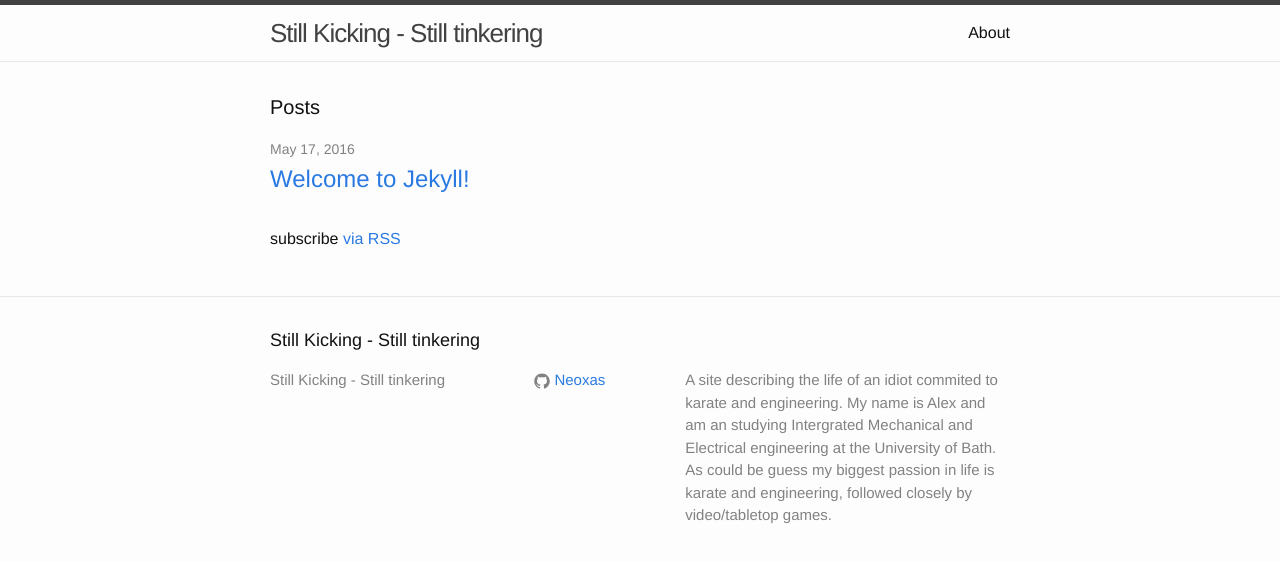
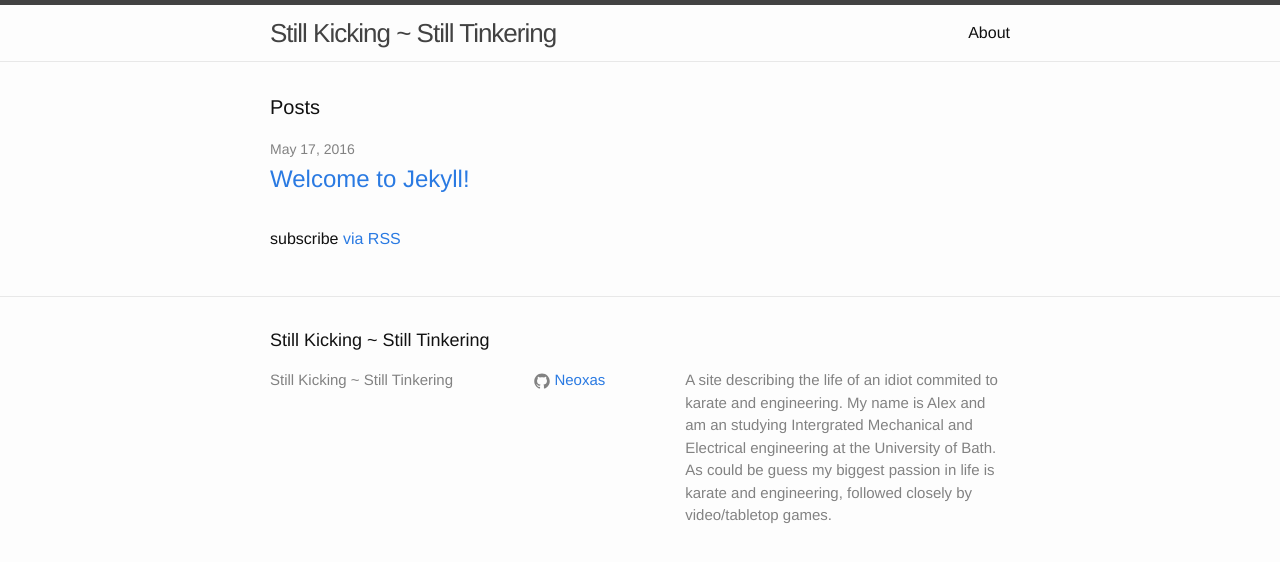
Before and after one commit to Neoxas/Neoxas.github.io, a Jekyll site: the page built from index.html, in a window 1280 px wide. Shown: the top 562 px of the page. Built offline with Jekyll 4.4.1, drawn with Linux system fonts in a browser that asks for light colours.

```diff
--- a/_config.yml
+++ b/_config.yml
@@ -6,7 +6,7 @@
 # 'jekyll serve'. If you change this file, please restart the server process.
 
 # Site settings
-title: Still Kicking - Still tinkering
+title: Still Kicking ~ Still Tinkering
 email:
 description: > # this means to ignore newlines until "baseurl:"
   A site describing the life of an idiot commited to karate and engineering.
```
